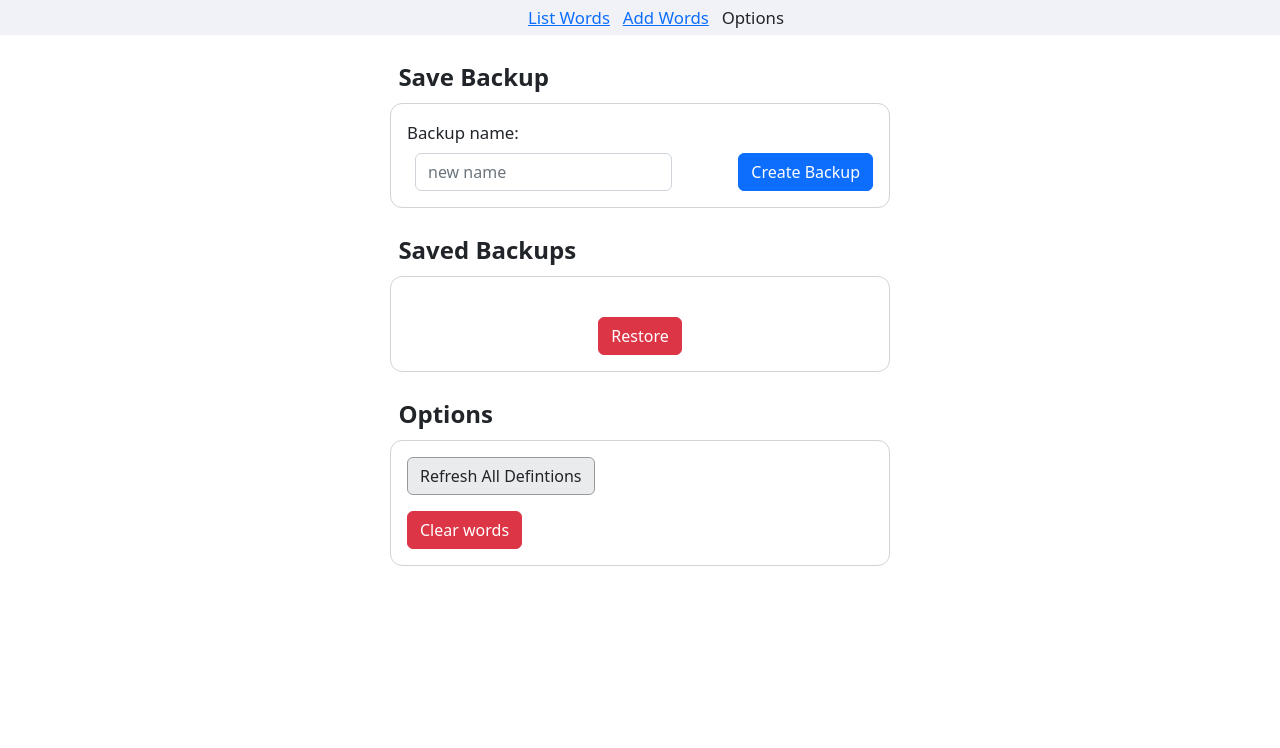
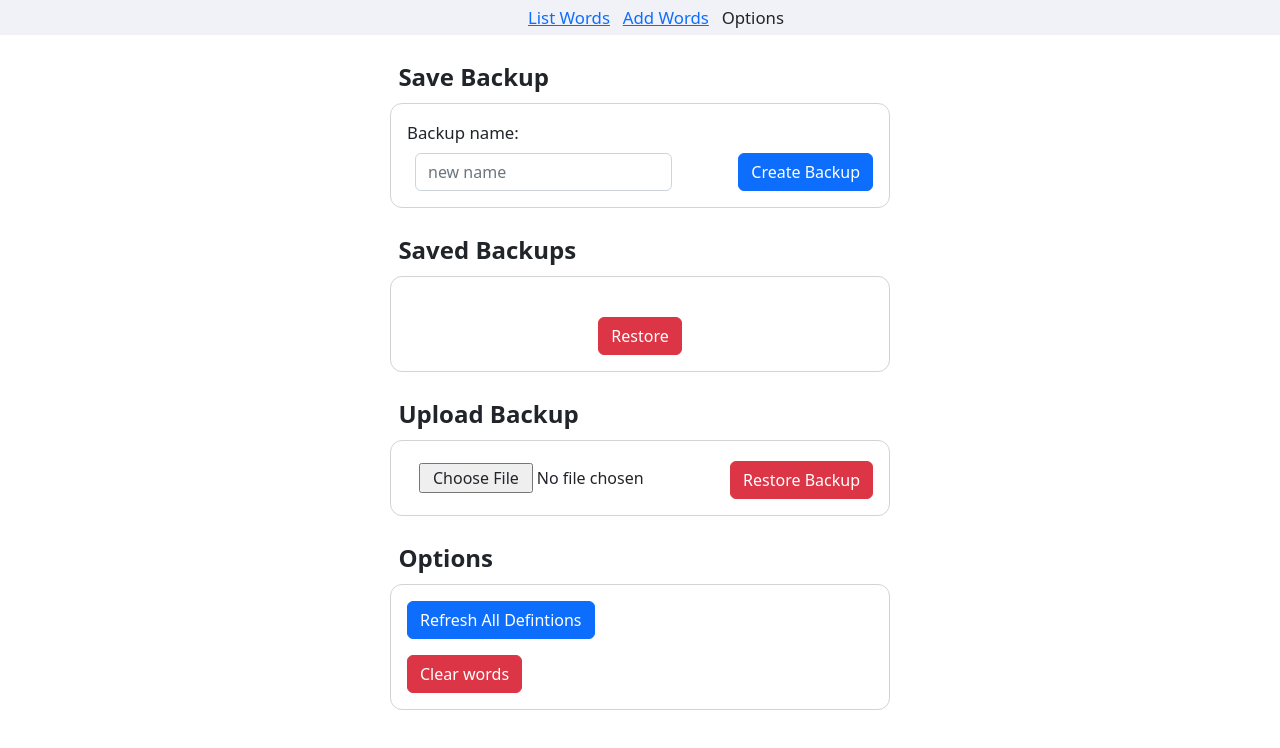
Before and after one commit to vishusandy/lexicon, a SvelteKit app: page /options in a window 1280 px wide. Shown: the top 748 px of the page. Built offline with nearby package versions, Linux system fonts and the light colour scheme.

Commit message:
feat: added restore backup from upload

```diff
--- a/src/components/Backups.svelte
+++ b/src/components/Backups.svelte
@@ -1,15 +1,23 @@
 <script lang="ts">
     import { browser } from '$app/environment';
-    import type { BackupEntry } from '../types';
+    import { createEventDispatcher } from 'svelte';
+    import { isWordList, type BackupEntry } from '../types';
     import { download_json, list_get } from '../words';
+    import Alert from './Alert.svelte';
     import Modal from './Modal.svelte';
 
     export let key: string;
+
+    const dispatch = createEventDispatcher();
+
     let backups: BackupEntry[] = [];
 
     // restore modal
     let new_name: string = '';
     let rename_cur: boolean = true;
+
+    let alert: string | undefined = undefined;
+    let alert_type: string | undefined = undefined;
 
     // rename modal
     let rename_str: string = '';
@@ -136,6 +144,51 @@
         localStorage.setItem(t.value.toLowerCase(), cur);
         refresh();
         t.value = '';
+    }
+
+    function submitUpload(e: Event) {
+        if (!browser) return;
+
+        e.preventDefault();
+        let el = <HTMLInputElement | null>document.getElementById(`${key}-upload-backup`);
+
+        if (!el || !el.files || !el.files[0]) {
+            alert = 'Please select a file';
+            alert_type = 'error';
+            return;
+        }
+
+        if (!window.confirm('This will overwrite the current word list, continue?')) return;
+
+        const reader = new FileReader();
+        reader.onload = (e: ProgressEvent) => {
+            if (!reader.result) {
+                alert = 'Upload failed';
+                alert_type = 'error';
+                return;
+            }
+
+            let text = <string>reader.result;
+            let obj = JSON.parse(text);
+            console.log(isWordList(obj));
+
+            if (!isWordList(obj)) {
+                alert = 'Invalid backup file.';
+                alert_type = 'error';
+                return;
+            }
+
+            localStorage.setItem(key, text);
+            alert = 'Backup restored';
+            alert_type = 'info';
+
+            let el = <HTMLInputElement | null>document.getElementById(`${key}-upload-backup`);
+            if (el) {
+                el.value = '';
+            }
+        };
+
+        reader.readAsText(el.files[0]);
     }
 
     function openRestoreModal(e: Event) {
@@ -273,6 +326,23 @@
     </form>
 </div>
 
+<legend class="options-group-title">Upload Backup</legend>
+<div class="options-group">
+    <form on:submit={(e) => submitUpload(e)}>
+        <div class="new-backup">
+            <div class="upload-backup-container">
+                <input
+                    id="{key}-upload-backup"
+                    class="upload-backup form-control"
+                    type="file"
+                    accept=".json,application/json"
+                />
+            </div>
+            <button class="btn btn-danger upload-backup-btn">Restore Backup</button>
+        </div>
+    </form>
+</div>
+
 <Modal id="backup-modal" onSubmit={submitRestore} submit_text="Restore">
     <div class="original-name">
         <div class="dialog-title">
@@ -307,6 +377,14 @@
     />
     <input type="hidden" id="{key}-rename-hidden" />
 </Modal>
+
+{#if alert}
+    {#if alert_type != undefined}
+        <Alert bind:message={alert} alert_style={alert_type} />
+    {:else}
+        <Alert bind:message={alert} />
+    {/if}
+{/if}
 
 <style>
     .dialog-title {
@@ -395,4 +473,31 @@
     .btn-edit {
         margin-left: 0.4rem;
     }
+    .btn-secondary {
+        border: 1px solid #999;
+    }
+    .upload-backup {
+        border: 0px;
+    }
+
+    .upload-backup-btn {
+        flex-shrink: 0;
+    }
+
+    .upload-backup::file-selector-button {
+        --bs-btn-padding-x: 0.75rem;
+        --bs-btn-padding-y: 0.125rem;
+
+        --bs-btn-font-size: 1rem;
+        --bs-btn-font-weight: 400;
+        --bs-btn-line-height: 1.5;
+
+        --bs-btn-color: #212529;
+        padding: var(--bs-btn-padding-y) var(--bs-btn-padding-x);
+        font-family: var(--bs-btn-font-family);
+        font-size: var(--bs-btn-font-size);
+        font-weight: var(--bs-btn-font-weight);
+        line-height: var(--bs-btn-line-height);
+        color: var(--bs-btn-color);
+    }
 </style>
--- a/src/components/Options.svelte
+++ b/src/components/Options.svelte
@@ -69,7 +69,7 @@
 <legend class="options-group-title">Options</legend>
 <div class="options-group">
     <div class="option-item">
-        <button on:click={() => refreshAllWords('words')} type="button" class="btn btn-secondary"
+        <button on:click={() => refreshAllWords('words')} type="button" class="btn btn-primary"
             >Refresh All Defintions</button
         >
     </div>
--- a/src/styles/bootstrap.scss
+++ b/src/styles/bootstrap.scss
@@ -63,7 +63,7 @@ label {
 .btn {
     --bs-btn-padding-x: 0.75rem;
     --bs-btn-padding-y: 0.375rem;
-    --bs-btn-font-family: ;
+    // --bs-btn-font-family: ;
     --bs-btn-font-size: 1rem;
     --bs-btn-font-weight: 400;
     --bs-btn-line-height: 1.5;
--- a/src/types.ts
+++ b/src/types.ts
@@ -83,6 +83,17 @@ export type NavLink = {
     page: string,
 };
 
+
+export function isWordList(list: any): list is WordList {
+    return "words" in list &&
+        "next_id" in list &&
+        "sort_by" in list &&
+        "sort_order" in list &&
+        "key" in list;
+}
+
+
+
 // export type RefreshWordEvent = {
 //     word: string,
 //     key: string,
```
